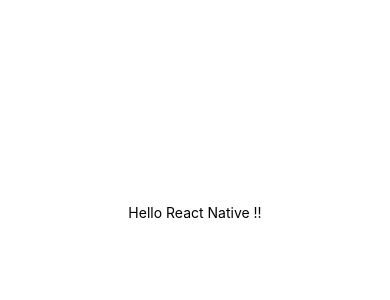
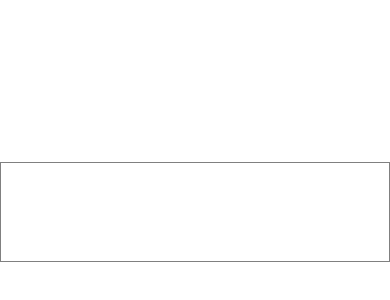
Before and after one commit to Pippippi3104/2020_ReactNative_NewsApp, a React Native app in the folder news-app/: screen / in a window 390 px wide. Shown: the part 210-510 px from the top of the page. Built offline with nearby package versions, Linux system fonts and the light colour scheme.

Commit message:
# finish editing lesson21

```diff
--- a/news-app/App.js
+++ b/news-app/App.js
@@ -5,8 +5,14 @@
 export default function App() {
   return (
     <View style={styles.container}>
-      <Text>Hello React Native !!</Text>
-      <StatusBar style="auto" />
+      <View
+        style={{
+          height: 100,
+          width: "100%",
+          borderColor: "gray",
+          borderWidth: 1,
+        }}>
+      </View>
     </View>
   );
 }
```
